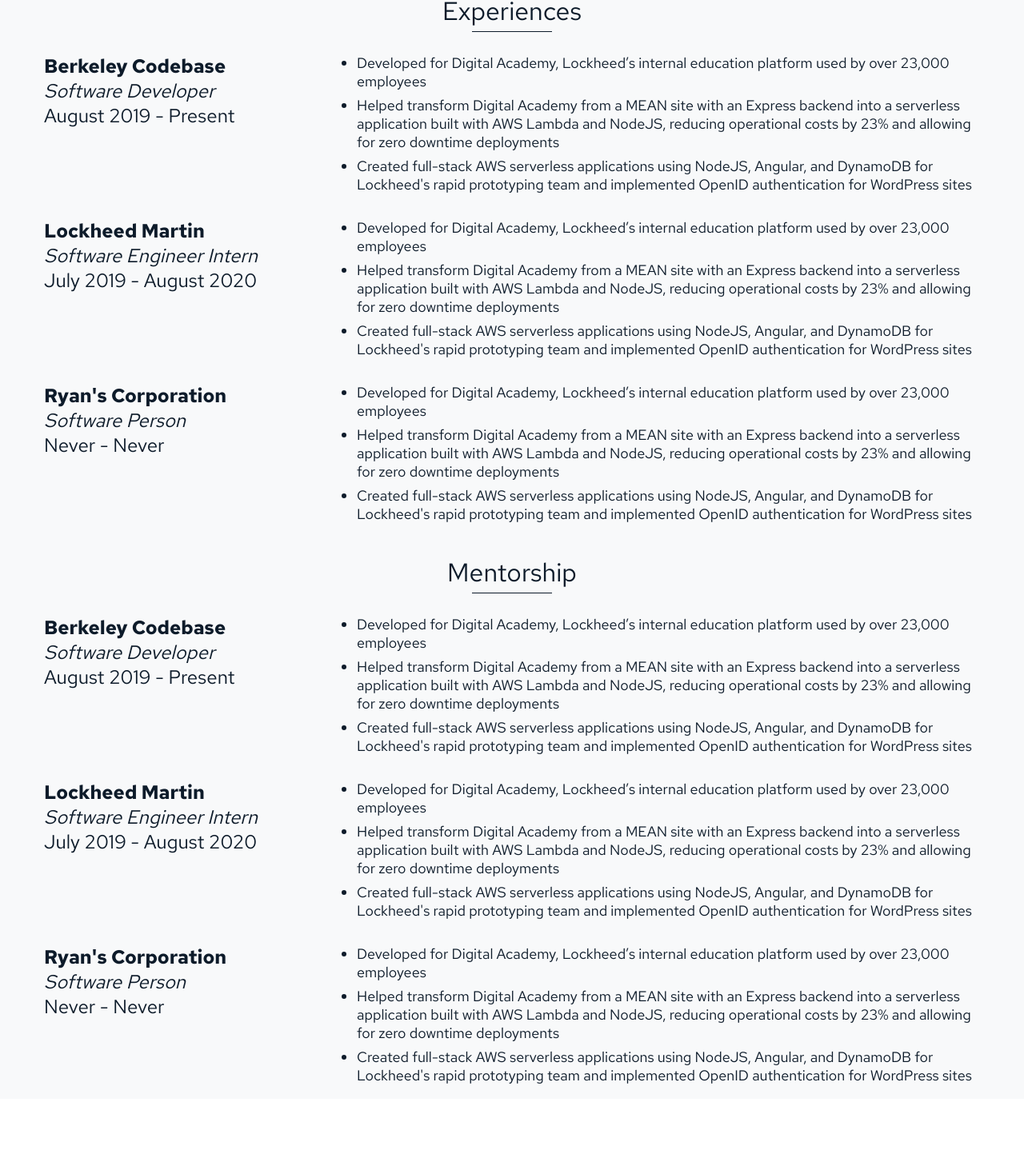
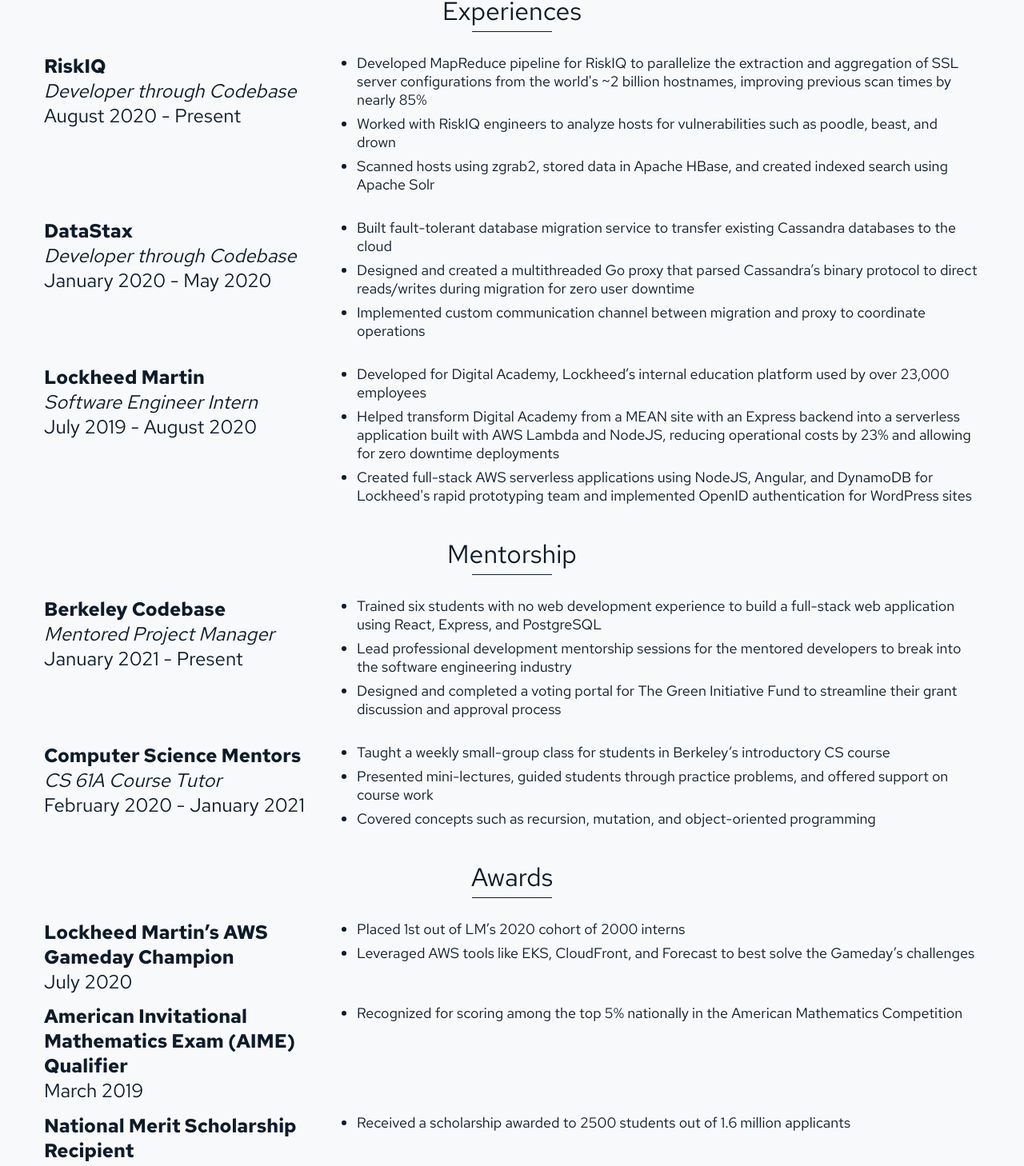
Before and after one commit to KnightAsterial/react-personal-website, a React (Create React App) app: page / in a window 1280 px wide. Shown: the part 1124-2582 px from the top of the page at 80% size. Before the commit the page ends 2511 px from the top, so only its background shows below. Built offline with nearby package versions, Linux system fonts and the light colour scheme.

Commit message:
added achievements

```diff
--- a/src/pages/HomePage/HomePage.js
+++ b/src/pages/HomePage/HomePage.js
@@ -65,7 +65,7 @@ class HomePage extends React.Component {
           </div>
           <hr></hr>
           <div className="container">
-            <Portfolio experiences={test} mentorship={test} awards={[]} filters={this.state.filters}/>
+            <Portfolio experiences={experiencesList} mentorship={mentorshipList} awards={awardsList} filters={this.state.filters}/>
           </div>
         </div>
       </div>
@@ -73,28 +73,78 @@ class HomePage extends React.Component {
   }
 }
 
-const test = [
+const experiencesList = [
 {
-  organization: "Berkeley Codebase",
-  title: "Software Developer",
-  timeframe: "August 2019 - Present",
-  description: ["Developed for Digital Academy, Lockheed’s internal education platform used by over 23,000 employees", "Helped transform Digital Academy from a MEAN site with an Express backend into a serverless application built with AWS Lambda and NodeJS, reducing operational costs by 23% and allowing for zero downtime deployments", "Created full-stack AWS serverless applications using NodeJS, Angular, and DynamoDB for Lockheed's rapid prototyping team and implemented OpenID authentication for WordPress sites"],
-  tags: ["full stack", "aws", "databases", "angular", "nodejs"],
+  organization: "RiskIQ",
+  title: "Developer through Codebase",
+  timeframe: "August 2020 - Present",
+  description: ["Developed MapReduce pipeline for RiskIQ to parallelize the extraction and aggregation of SSL server configurations from the world's ~2 billion hostnames, improving previous scan times by nearly 85%",
+                "Worked with RiskIQ engineers to analyze hosts for vulnerabilities such as poodle, beast, and drown",
+                "Scanned hosts using zgrab2, stored data in Apache HBase, and created indexed search using Apache Solr"],
+  tags: ["mapreduce", "backend", "security", "zgrab2", "apache"],
+},
+{
+  organization: "DataStax",
+  title: "Developer through Codebase",
+  timeframe: "January 2020 - May 2020",
+  description: ["Built fault-tolerant database migration service to transfer existing Cassandra databases to the cloud",
+                "Designed and created a multithreaded Go proxy that parsed Cassandra’s binary protocol to direct reads/writes during migration for zero user downtime",
+                "Implemented custom communication channel between migration and proxy to coordinate operations"],
+  tags: ["go", "golang", "databases", "cassandra", "networking"],
 },
 {
   organization: "Lockheed Martin",
   title: "Software Engineer Intern",
   timeframe: "July 2019 - August 2020",
-  description: ["Developed for Digital Academy, Lockheed’s internal education platform used by over 23,000 employees", "Helped transform Digital Academy from a MEAN site with an Express backend into a serverless application built with AWS Lambda and NodeJS, reducing operational costs by 23% and allowing for zero downtime deployments", "Created full-stack AWS serverless applications using NodeJS, Angular, and DynamoDB for Lockheed's rapid prototyping team and implemented OpenID authentication for WordPress sites"],
-  tags: ["full stack", "aws", "databases", "angular", "nodejs"],
-},
-{
-  organization: "Ryan's Corporation",
-  title: "Software Person",
-  timeframe: "Never - Never",
-  description: ["Developed for Digital Academy, Lockheed’s internal education platform used by over 23,000 employees", "Helped transform Digital Academy from a MEAN site with an Express backend into a serverless application built with AWS Lambda and NodeJS, reducing operational costs by 23% and allowing for zero downtime deployments", "Created full-stack AWS serverless applications using NodeJS, Angular, and DynamoDB for Lockheed's rapid prototyping team and implemented OpenID authentication for WordPress sites"],
+  description: ["Developed for Digital Academy, Lockheed’s internal education platform used by over 23,000 employees",
+                "Helped transform Digital Academy from a MEAN site with an Express backend into a serverless application built with AWS Lambda and NodeJS, reducing operational costs by 23% and allowing for zero downtime deployments",
+                "Created full-stack AWS serverless applications using NodeJS, Angular, and DynamoDB for Lockheed's rapid prototyping team and implemented OpenID authentication for WordPress sites"],
   tags: ["full stack", "aws", "databases", "angular", "nodejs"],
 }];
+
+const mentorshipList = [
+  {
+    organization: "Berkeley Codebase",
+    title: "Mentored Project Manager",
+    timeframe: "January 2021 - Present",
+    description: ["Trained six students with no web development experience to build a full-stack web application using React, Express, and PostgreSQL",
+                  "Lead professional development mentorship sessions for the mentored developers to break into the software engineering industry",
+                  "Designed and completed a voting portal for The Green Initiative Fund to streamline their grant discussion and approval process"],
+    tags: ["codebase", "mentorship", "react", "postgresql", "express"],
+  },
+  {
+    organization: "Computer Science Mentors",
+    title: "CS 61A Course Tutor",
+    timeframe: "February 2020 - January 2021",
+    description: ["Taught a weekly small-group class for students in Berkeley’s introductory CS course",
+                  "Presented mini-lectures, guided students through practice problems, and offered support on course work",
+                  "Covered concepts such as recursion, mutation, and object-oriented programming"],
+    tags: ["teaching", "mentorship", "staff", "education"],
+  }];
+
+  const awardsList = [
+    {
+      organization: "Lockheed Martin’s AWS Gameday Champion",
+      title: "",
+      timeframe: "July 2020",
+      description: ["Placed 1st out of LM’s 2020 cohort of 2000 interns",
+                    "Leveraged AWS tools like EKS, CloudFront, and Forecast to best solve the Gameday’s challenges"],
+      tags: ["aws", "lockheed"],
+    },
+    {
+      organization: "American Invitational Mathematics Exam (AIME) Qualifier",
+      title: "",
+      timeframe: "March 2019",
+      description: ["Recognized for scoring among the top 5% nationally in the American Mathematics Competition"],
+      tags: ["AIME", "AMC", "math", "olympiad"],
+    },
+    {
+      organization: "National Merit Scholarship Recipient",
+      title: "",
+      timeframe: "April 2019",
+      description: ["Received a scholarship awarded to 2500 students out of 1.6 million applicants"],
+      tags: ["psat", "sat", "honors"],
+    }];
 
 const filler = "backend, Go, full stack, databases";
 
```
Also changed, not shown: 1 other file (tests, documents, lock files or other folders).
